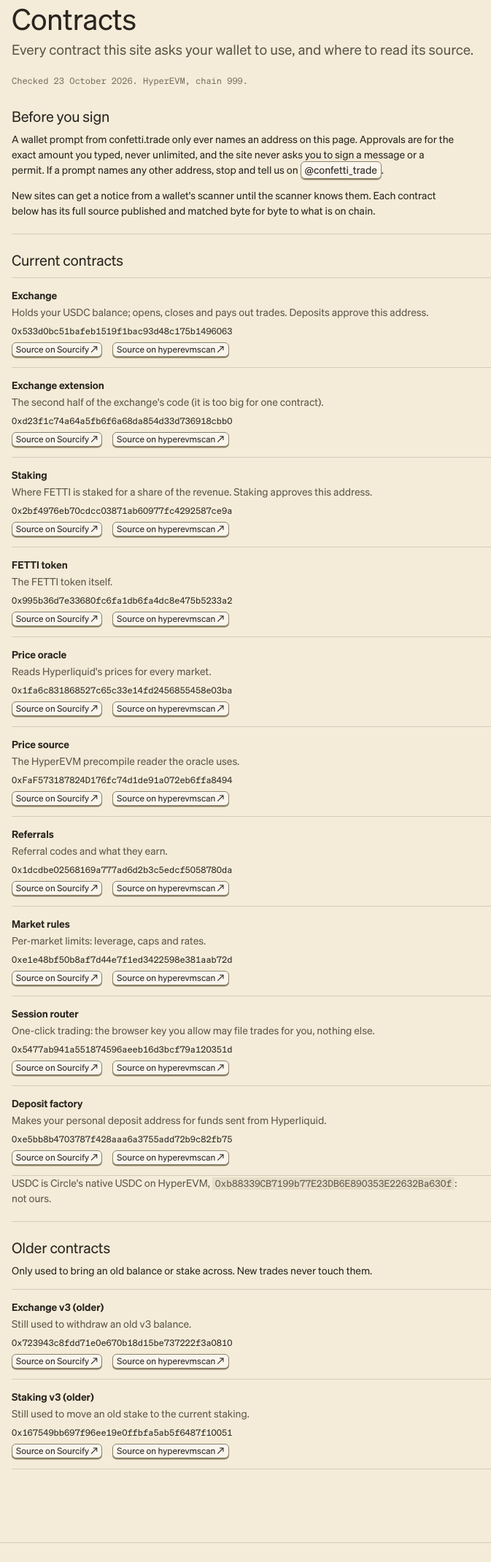
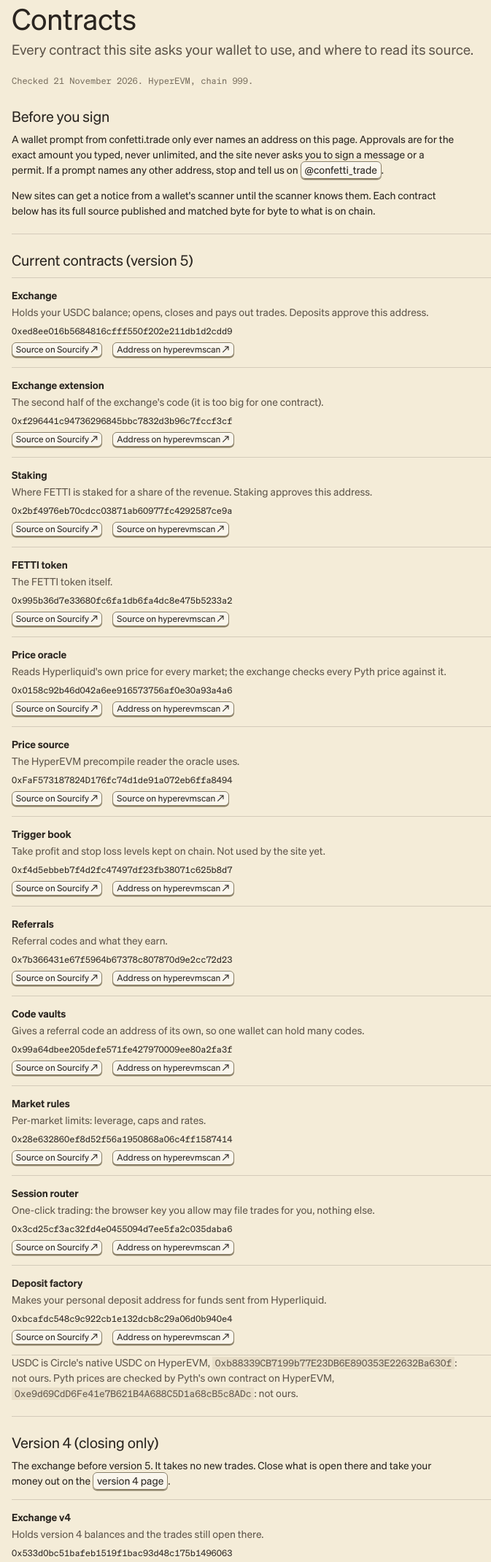
Before and after one commit to confettitrade/confettitrade.github.io, a plain HTML site: page contracts.html in a window 1280 px wide. Shown: the part 89-2229 px from the top of the page at 73% size, without its empty margins (0-673 px from the left). Drawn offline with Linux system fonts and the light colour scheme; no server answers.

Commit message:
Contracts page: version 5 current, version 4 closing only

```diff
--- a/contracts.html
+++ b/contracts.html
@@ -71,7 +71,7 @@
       <header>
         <h1>Contracts</h1>
         <p class="lede">Every contract this site asks your wallet to use, and where to read its source.</p>
-        <p class="dated">Checked 23 October 2026. HyperEVM, chain 999.</p>
+        <p class="dated">Checked 21 November 2026. HyperEVM, chain 999.</p>
       </header>
 
       <section id="check">
@@ -81,20 +81,36 @@
       </section>
 
       <section id="current">
-        <h2>Current contracts</h2>
+        <h2>Current contracts (version 5)</h2>
         <ul class="contract-list">
-          <li><div class="c-name">Exchange</div><div class="c-what">Holds your USDC balance; opens, closes and pays out trades. Deposits approve this address.</div><div class="c-addr">0x533d0bc51bafeb1519f1bac93d48c175b1496063</div><div class="c-src"><a href="https://sourcify.dev/#/lookup/0x533d0bc51bafeb1519f1bac93d48c175b1496063" target="_blank" rel="noopener">Source on Sourcify ↗</a><a href="https://hyperevmscan.io/address/0x533d0bc51bafeb1519f1bac93d48c175b1496063#code" target="_blank" rel="noopener">Source on hyperevmscan ↗</a></div></li>
-          <li><div class="c-name">Exchange extension</div><div class="c-what">The second half of the exchange's code (it is too big for one contract).</div><div class="c-addr">0xd23f1c74a64a5fb6f6a68da854d33d736918cbb0</div><div class="c-src"><a href="https://sourcify.dev/#/lookup/0xd23f1c74a64a5fb6f6a68da854d33d736918cbb0" target="_blank" rel="noopener">Source on Sourcify ↗</a><a href="https://hyperevmscan.io/address/0xd23f1c74a64a5fb6f6a68da854d33d736918cbb0#code" target="_blank" rel="noopener">Source on hyperevmscan ↗</a></div></li>
+          <li><div class="c-name">Exchange</div><div class="c-what">Holds your USDC balance; opens, closes and pays out trades. Deposits approve this address.</div><div class="c-addr">0xed8ee016b5684816cfff550f202e211db1d2cdd9</div><div class="c-src"><a href="https://sourcify.dev/#/lookup/0xed8ee016b5684816cfff550f202e211db1d2cdd9" target="_blank" rel="noopener">Source on Sourcify ↗</a><a href="https://hyperevmscan.io/address/0xed8ee016b5684816cfff550f202e211db1d2cdd9" target="_blank" rel="noopener">Address on hyperevmscan ↗</a></div></li>
+          <li><div class="c-name">Exchange extension</div><div class="c-what">The second half of the exchange's code (it is too big for one contract).</div><div class="c-addr">0xf296441c94736296845bbc7832d3b96c7fccf3cf</div><div class="c-src"><a href="https://sourcify.dev/#/lookup/0xf296441c94736296845bbc7832d3b96c7fccf3cf" target="_blank" rel="noopener">Source on Sourcify ↗</a><a href="https://hyperevmscan.io/address/0xf296441c94736296845bbc7832d3b96c7fccf3cf" target="_blank" rel="noopener">Address on hyperevmscan ↗</a></div></li>
           <li><div class="c-name">Staking</div><div class="c-what">Where FETTI is staked for a share of the revenue. Staking approves this address.</div><div class="c-addr">0x2bf4976eb70cdcc03871ab60977fc4292587ce9a</div><div class="c-src"><a href="https://sourcify.dev/#/lookup/0x2bf4976eb70cdcc03871ab60977fc4292587ce9a" target="_blank" rel="noopener">Source on Sourcify ↗</a><a href="https://hyperevmscan.io/address/0x2bf4976eb70cdcc03871ab60977fc4292587ce9a#code" target="_blank" rel="noopener">Source on hyperevmscan ↗</a></div></li>
           <li><div class="c-name">FETTI token</div><div class="c-what">The FETTI token itself.</div><div class="c-addr">0x995b36d7e33680fc6fa1db6fa4dc8e475b5233a2</div><div class="c-src"><a href="https://sourcify.dev/#/lookup/0x995b36d7e33680fc6fa1db6fa4dc8e475b5233a2" target="_blank" rel="noopener">Source on Sourcify ↗</a><a href="https://hyperevmscan.io/address/0x995b36d7e33680fc6fa1db6fa4dc8e475b5233a2#code" target="_blank" rel="noopener">Source on hyperevmscan ↗</a></div></li>
-          <li><div class="c-name">Price oracle</div><div class="c-what">Reads Hyperliquid's prices for every market.</div><div class="c-addr">0x1fa6c831868527c65c33e14fd2456855458e03ba</div><div class="c-src"><a href="https://sourcify.dev/#/lookup/0x1fa6c831868527c65c33e14fd2456855458e03ba" target="_blank" rel="noopener">Source on Sourcify ↗</a><a href="https://hyperevmscan.io/address/0x1fa6c831868527c65c33e14fd2456855458e03ba#code" target="_blank" rel="noopener">Source on hyperevmscan ↗</a></div></li>
+          <li><div class="c-name">Price oracle</div><div class="c-what">Reads Hyperliquid's own price for every market; the exchange checks every Pyth price against it.</div><div class="c-addr">0x0158c92b46d042a6ee916573756af0e30a93a4a6</div><div class="c-src"><a href="https://sourcify.dev/#/lookup/0x0158c92b46d042a6ee916573756af0e30a93a4a6" target="_blank" rel="noopener">Source on Sourcify ↗</a><a href="https://hyperevmscan.io/address/0x0158c92b46d042a6ee916573756af0e30a93a4a6" target="_blank" rel="noopener">Address on hyperevmscan ↗</a></div></li>
           <li><div class="c-name">Price source</div><div class="c-what">The HyperEVM precompile reader the oracle uses.</div><div class="c-addr">0xFaF573187824D176fc74d1de91a072eb6ffa8494</div><div class="c-src"><a href="https://sourcify.dev/#/lookup/0xFaF573187824D176fc74d1de91a072eb6ffa8494" target="_blank" rel="noopener">Source on Sourcify ↗</a><a href="https://hyperevmscan.io/address/0xFaF573187824D176fc74d1de91a072eb6ffa8494#code" target="_blank" rel="noopener">Source on hyperevmscan ↗</a></div></li>
-          <li><div class="c-name">Referrals</div><div class="c-what">Referral codes and what they earn.</div><div class="c-addr">0x1dcdbe02568169a777ad6d2b3c5edcf5058780da</div><div class="c-src"><a href="https://sourcify.dev/#/lookup/0x1dcdbe02568169a777ad6d2b3c5edcf5058780da" target="_blank" rel="noopener">Source on Sourcify ↗</a><a href="https://hyperevmscan.io/address/0x1dcdbe02568169a777ad6d2b3c5edcf5058780da#code" target="_blank" rel="noopener">Source on hyperevmscan ↗</a></div></li>
-          <li><div class="c-name">Market rules</div><div class="c-what">Per-market limits: leverage, caps and rates.</div><div class="c-addr">0xe1e48bf50b8af7d44e7f1ed3422598e381aab72d</div><div class="c-src"><a href="https://sourcify.dev/#/lookup/0xe1e48bf50b8af7d44e7f1ed3422598e381aab72d" target="_blank" rel="noopener">Source on Sourcify ↗</a><a href="https://hyperevmscan.io/address/0xe1e48bf50b8af7d44e7f1ed3422598e381aab72d#code" target="_blank" rel="noopener">Source on hyperevmscan ↗</a></div></li>
-          <li><div class="c-name">Session router</div><div class="c-what">One-click trading: the browser key you allow may file trades for you, nothing else.</div><div class="c-addr">0x5477ab941a551874596aeeb16d3bcf79a120351d</div><div class="c-src"><a href="https://sourcify.dev/#/lookup/0x5477ab941a551874596aeeb16d3bcf79a120351d" target="_blank" rel="noopener">Source on Sourcify ↗</a><a href="https://hyperevmscan.io/address/0x5477ab941a551874596aeeb16d3bcf79a120351d#code" target="_blank" rel="noopener">Source on hyperevmscan ↗</a></div></li>
-          <li><div class="c-name">Deposit factory</div><div class="c-what">Makes your personal deposit address for funds sent from Hyperliquid.</div><div class="c-addr">0xe5bb8b4703787f428aaa6a3755add72b9c82fb75</div><div class="c-src"><a href="https://sourcify.dev/#/lookup/0xe5bb8b4703787f428aaa6a3755add72b9c82fb75" target="_blank" rel="noopener">Source on Sourcify ↗</a><a href="https://hyperevmscan.io/address/0xe5bb8b4703787f428aaa6a3755add72b9c82fb75#code" target="_blank" rel="noopener">Source on hyperevmscan ↗</a></div></li>
+          <li><div class="c-name">Trigger book</div><div class="c-what">Take profit and stop loss levels kept on chain. Not used by the site yet.</div><div class="c-addr">0xf4d5ebbeb7f4d2fc47497df23fb38071c625b8d7</div><div class="c-src"><a href="https://sourcify.dev/#/lookup/0xf4d5ebbeb7f4d2fc47497df23fb38071c625b8d7" target="_blank" rel="noopener">Source on Sourcify ↗</a><a href="https://hyperevmscan.io/address/0xf4d5ebbeb7f4d2fc47497df23fb38071c625b8d7" target="_blank" rel="noopener">Address on hyperevmscan ↗</a></div></li>
+          <li><div class="c-name">Referrals</div><div class="c-what">Referral codes and what they earn.</div><div class="c-addr">0x7b366431e67f5964b67378c807870d9e2cc72d23</div><div class="c-src"><a href="https://sourcify.dev/#/lookup/0x7b366431e67f5964b67378c807870d9e2cc72d23" target="_blank" rel="noopener">Source on Sourcify ↗</a><a href="https://hyperevmscan.io/address/0x7b366431e67f5964b67378c807870d9e2cc72d23" target="_blank" rel="noopener">Address on hyperevmscan ↗</a></div></li>
+          <li><div class="c-name">Code vaults</div><div class="c-what">Gives a referral code an address of its own, so one wallet can hold many codes.</div><div class="c-addr">0x99a64dbee205defe571fe427970009ee80a2fa3f</div><div class="c-src"><a href="https://sourcify.dev/#/lookup/0x99a64dbee205defe571fe427970009ee80a2fa3f" target="_blank" rel="noopener">Source on Sourcify ↗</a><a href="https://hyperevmscan.io/address/0x99a64dbee205defe571fe427970009ee80a2fa3f" target="_blank" rel="noopener">Address on hyperevmscan ↗</a></div></li>
+          <li><div class="c-name">Market rules</div><div class="c-what">Per-market limits: leverage, caps and rates.</div><div class="c-addr">0x28e632860ef8d52f56a1950868a06c4ff1587414</div><div class="c-src"><a href="https://sourcify.dev/#/lookup/0x28e632860ef8d52f56a1950868a06c4ff1587414" target="_blank" rel="noopener">Source on Sourcify ↗</a><a href="https://hyperevmscan.io/address/0x28e632860ef8d52f56a1950868a06c4ff1587414" target="_blank" rel="noopener">Address on hyperevmscan ↗</a></div></li>
+          <li><div class="c-name">Session router</div><div class="c-what">One-click trading: the browser key you allow may file trades for you, nothing else.</div><div class="c-addr">0x3cd25cf3ac32fd4e0455094d7ee5fa2c035daba6</div><div class="c-src"><a href="https://sourcify.dev/#/lookup/0x3cd25cf3ac32fd4e0455094d7ee5fa2c035daba6" target="_blank" rel="noopener">Source on Sourcify ↗</a><a href="https://hyperevmscan.io/address/0x3cd25cf3ac32fd4e0455094d7ee5fa2c035daba6" target="_blank" rel="noopener">Address on hyperevmscan ↗</a></div></li>
+          <li><div class="c-name">Deposit factory</div><div class="c-what">Makes your personal deposit address for funds sent from Hyperliquid.</div><div class="c-addr">0xbcafdc548c9c922cb1e132dcb8c29a06d0b940e4</div><div class="c-src"><a href="https://sourcify.dev/#/lookup/0xbcafdc548c9c922cb1e132dcb8c29a06d0b940e4" target="_blank" rel="noopener">Source on Sourcify ↗</a><a href="https://hyperevmscan.io/address/0xbcafdc548c9c922cb1e132dcb8c29a06d0b940e4" target="_blank" rel="noopener">Address on hyperevmscan ↗</a></div></li>
         </ul>
-        <p class="muted">USDC is Circle's native USDC on HyperEVM, <code>0xb88339CB7199b77E23DB6E890353E22632Ba630f</code>: not ours.</p>
+        <p class="muted">USDC is Circle's native USDC on HyperEVM, <code>0xb88339CB7199b77E23DB6E890353E22632Ba630f</code>: not ours. Pyth prices are checked by Pyth's own contract on HyperEVM, <code>0xe9d69CdD6Fe41e7B621B4A688C5D1a68cB5c8ADc</code>: not ours.</p>
+      </section>
+
+      <section id="v4">
+        <h2>Version 4 (closing only)</h2>
+        <p>The exchange before version 5. It takes no new trades. Close what is open there and take your money out on the <a href="v4.html">version 4 page</a>.</p>
+        <ul class="contract-list">
+          <li><div class="c-name">Exchange v4</div><div class="c-what">Holds version 4 balances and the trades still open there.</div><div class="c-addr">0x533d0bc51bafeb1519f1bac93d48c175b1496063</div><div class="c-src"><a href="https://sourcify.dev/#/lookup/0x533d0bc51bafeb1519f1bac93d48c175b1496063" target="_blank" rel="noopener">Source on Sourcify ↗</a><a href="https://hyperevmscan.io/address/0x533d0bc51bafeb1519f1bac93d48c175b1496063#code" target="_blank" rel="noopener">Source on hyperevmscan ↗</a></div></li>
+          <li><div class="c-name">Exchange extension v4</div><div class="c-what">The second half of version 4's exchange code.</div><div class="c-addr">0xd23f1c74a64a5fb6f6a68da854d33d736918cbb0</div><div class="c-src"><a href="https://sourcify.dev/#/lookup/0xd23f1c74a64a5fb6f6a68da854d33d736918cbb0" target="_blank" rel="noopener">Source on Sourcify ↗</a><a href="https://hyperevmscan.io/address/0xd23f1c74a64a5fb6f6a68da854d33d736918cbb0#code" target="_blank" rel="noopener">Source on hyperevmscan ↗</a></div></li>
+          <li><div class="c-name">Session router v4</div><div class="c-what">One-click closing of a version 4 trade.</div><div class="c-addr">0x5477ab941a551874596aeeb16d3bcf79a120351d</div><div class="c-src"><a href="https://sourcify.dev/#/lookup/0x5477ab941a551874596aeeb16d3bcf79a120351d" target="_blank" rel="noopener">Source on Sourcify ↗</a><a href="https://hyperevmscan.io/address/0x5477ab941a551874596aeeb16d3bcf79a120351d#code" target="_blank" rel="noopener">Source on hyperevmscan ↗</a></div></li>
+          <li><div class="c-name">Price oracle v4</div><div class="c-what">Reads Hyperliquid's prices for version 4's markets.</div><div class="c-addr">0x1fa6c831868527c65c33e14fd2456855458e03ba</div><div class="c-src"><a href="https://sourcify.dev/#/lookup/0x1fa6c831868527c65c33e14fd2456855458e03ba" target="_blank" rel="noopener">Source on Sourcify ↗</a><a href="https://hyperevmscan.io/address/0x1fa6c831868527c65c33e14fd2456855458e03ba#code" target="_blank" rel="noopener">Source on hyperevmscan ↗</a></div></li>
+          <li><div class="c-name">Market rules v4</div><div class="c-what">Version 4's per-market limits.</div><div class="c-addr">0xe1e48bf50b8af7d44e7f1ed3422598e381aab72d</div><div class="c-src"><a href="https://sourcify.dev/#/lookup/0xe1e48bf50b8af7d44e7f1ed3422598e381aab72d" target="_blank" rel="noopener">Source on Sourcify ↗</a><a href="https://hyperevmscan.io/address/0xe1e48bf50b8af7d44e7f1ed3422598e381aab72d#code" target="_blank" rel="noopener">Source on hyperevmscan ↗</a></div></li>
+          <li><div class="c-name">Referrals v4</div><div class="c-what">Version 4's referral codes.</div><div class="c-addr">0x1dcdbe02568169a777ad6d2b3c5edcf5058780da</div><div class="c-src"><a href="https://sourcify.dev/#/lookup/0x1dcdbe02568169a777ad6d2b3c5edcf5058780da" target="_blank" rel="noopener">Source on Sourcify ↗</a><a href="https://hyperevmscan.io/address/0x1dcdbe02568169a777ad6d2b3c5edcf5058780da#code" target="_blank" rel="noopener">Source on hyperevmscan ↗</a></div></li>
+          <li><div class="c-name">Deposit factory v4</div><div class="c-what">Version 4's personal deposit addresses.</div><div class="c-addr">0xe5bb8b4703787f428aaa6a3755add72b9c82fb75</div><div class="c-src"><a href="https://sourcify.dev/#/lookup/0xe5bb8b4703787f428aaa6a3755add72b9c82fb75" target="_blank" rel="noopener">Source on Sourcify ↗</a><a href="https://hyperevmscan.io/address/0xe5bb8b4703787f428aaa6a3755add72b9c82fb75#code" target="_blank" rel="noopener">Source on hyperevmscan ↗</a></div></li>
+        </ul>
       </section>
 
       <section id="older">
@@ -129,7 +145,7 @@
     /* Header: load house LP and handle menu */
     (function () {
       var RPC = 'https://rpc.hyperliquid.xyz/evm';
-      var EX = '0x533d0bc51bafeb1519f1bac93d48c175b1496063';
+      var EX = '0xed8ee016b5684816cfff550f202e211db1d2cdd9';
       function fmtK(n) { return n >= 1e6 ? '$' + (n / 1e6).toFixed(1) + 'M' : n >= 1e3 ? '$' + (n / 1e3).toFixed(0) + 'K' : '$' + Math.round(n); }
       function loadHouse() {
         fetch(RPC, {
```
Also changed, not shown: docs.html (+1 -1 lines), landing.html (+1 -1 lines), terms.html (+1 -1 lines).
